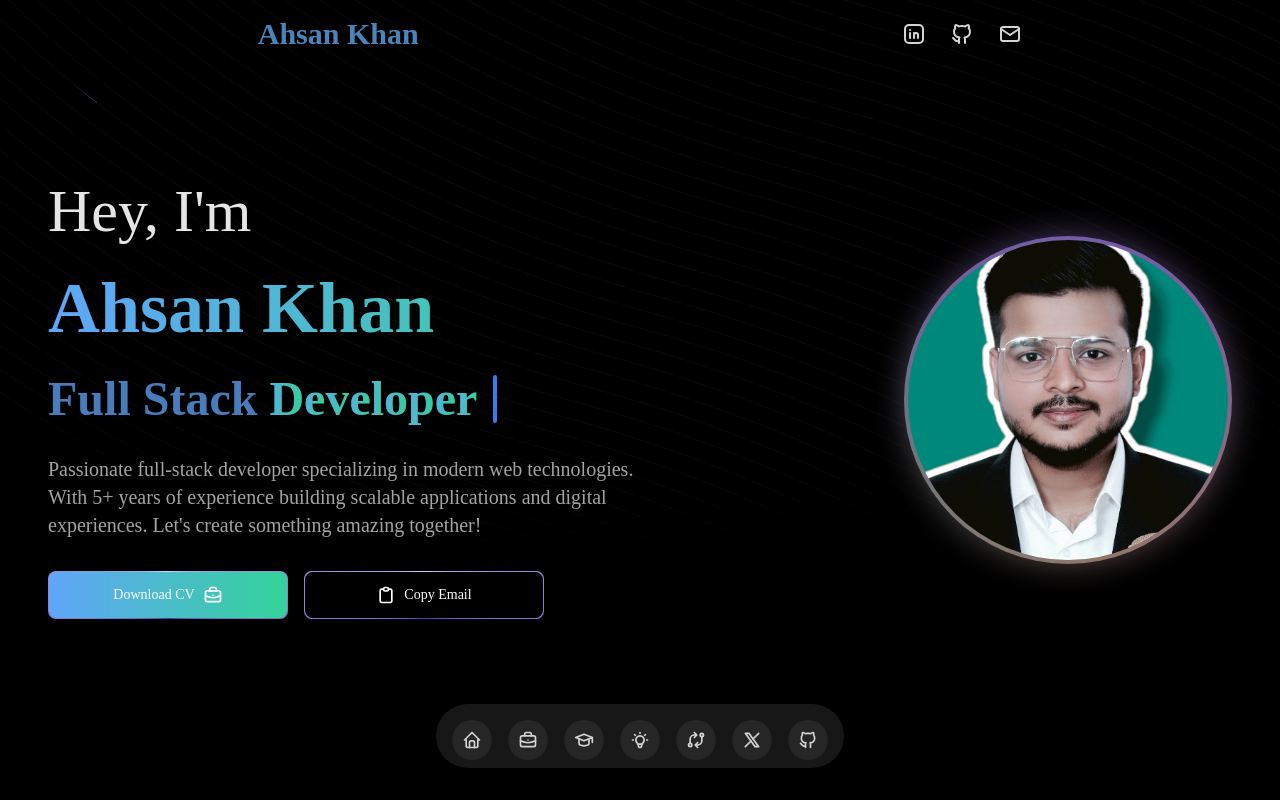
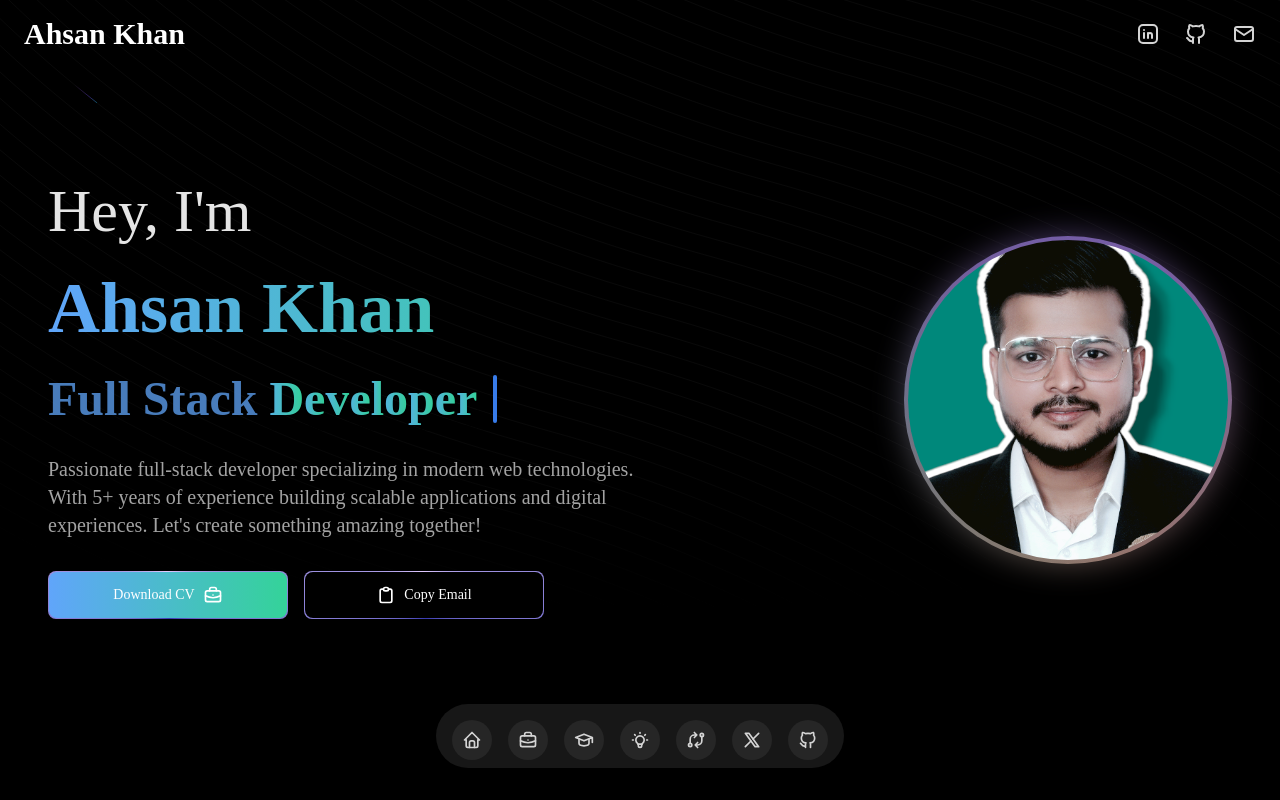
Before and after one commit to AhsanKhaan/AhsankhanPortfolio, a Next.js app: page / in a window 1280 px wide. Built offline with nearby package versions, Linux system fonts and the light colour scheme; a web font is replaced by a local one.

Commit message:
Border Box Shadow Fixes

```diff
--- a/app/components/sections/Navbar.tsx
+++ b/app/components/sections/Navbar.tsx
@@ -1,18 +1,46 @@
-import React from 'react'
+"use client";
 
-const Navbar = ({items}:{items: { title: string; icon: React.ReactNode; href: string; target?: string | '_self' }[]}) => {
-  return (
-    <div className="fixed z-10 top-0 left-0 w-full flex justify-around items-center p-4 bg-transparent transition-colors duration-300">
-  <div className="text-3xl color-base font-extrabold" >Ahsan Khan</div>
-  <div className="flex space-x-6">
-    {items.map((item) => (
-      <a href={item.href} target={item.target} key={item.title} className="flex items-center">
-        <span>{item.icon}</span>
-      </a>
-    ))}
-  </div>
-</div>
-  )
+import { useEffect, useCallback } from "react";
+import Link from "next/link";
+
+interface NavbarProps {
+  items: { title: string; icon: React.ReactNode; href: string; target?: string }[];
 }
 
-export default Navbar
+const Navbar: React.FC<NavbarProps> = ({ items }) => {
+  const handleScroll = useCallback(() => {
+    if (window.scrollY > 30) {
+      document.documentElement.classList.add("scrolled");
+    } else {
+      document.documentElement.classList.remove("scrolled");
+    }
+  }, []);
+
+  useEffect(() => {
+    window.addEventListener("scroll", handleScroll);
+    return () => window.removeEventListener("scroll", handleScroll);
+  }, [handleScroll]);
+
+  return (
+    <nav className="fixed z-1000 top-0 left-0 w-full flex justify-between items-center px-6 py-4 transition-all duration-300 bg-transparent">
+      {/* Brand Name */}
+      <div className="text-3xl font-extrabold text-gray-900 dark:text-white ">Ahsan Khan</div>
+
+      {/* Navigation Links */}
+      <div className="flex space-x-6">
+        {items.map((item) => (
+          <Link
+            href={item.href}
+            key={item.title}
+            target={item.target || "_self"}
+            className="flex items-center text-gray-700 dark:text-gray-300 hover:text-gray-500 transition-colors"
+          >
+            <span>{item.icon}</span>
+          </Link>
+        ))}
+      </div>
+    </nav>
+  );
+};
+
+export default Navbar;
--- a/app/globals.css
+++ b/app/globals.css
@@ -5,7 +5,18 @@
 :root {
   --background: black;
   --foreground: white;
-  --base: #4985BB;
+  --base: #111112;
+}
+html.scrolled nav {
+
+  background-color: var(--base);
+  box-shadow: 4px 5px 10px -3px #252424ba;
+  color: var(--foreground);
+  transition: background-color 0.3s;
+}
+
+.z-1000{
+  z-index: 1000;
 }
 
 @media (prefers-color-scheme: dark) {
```
